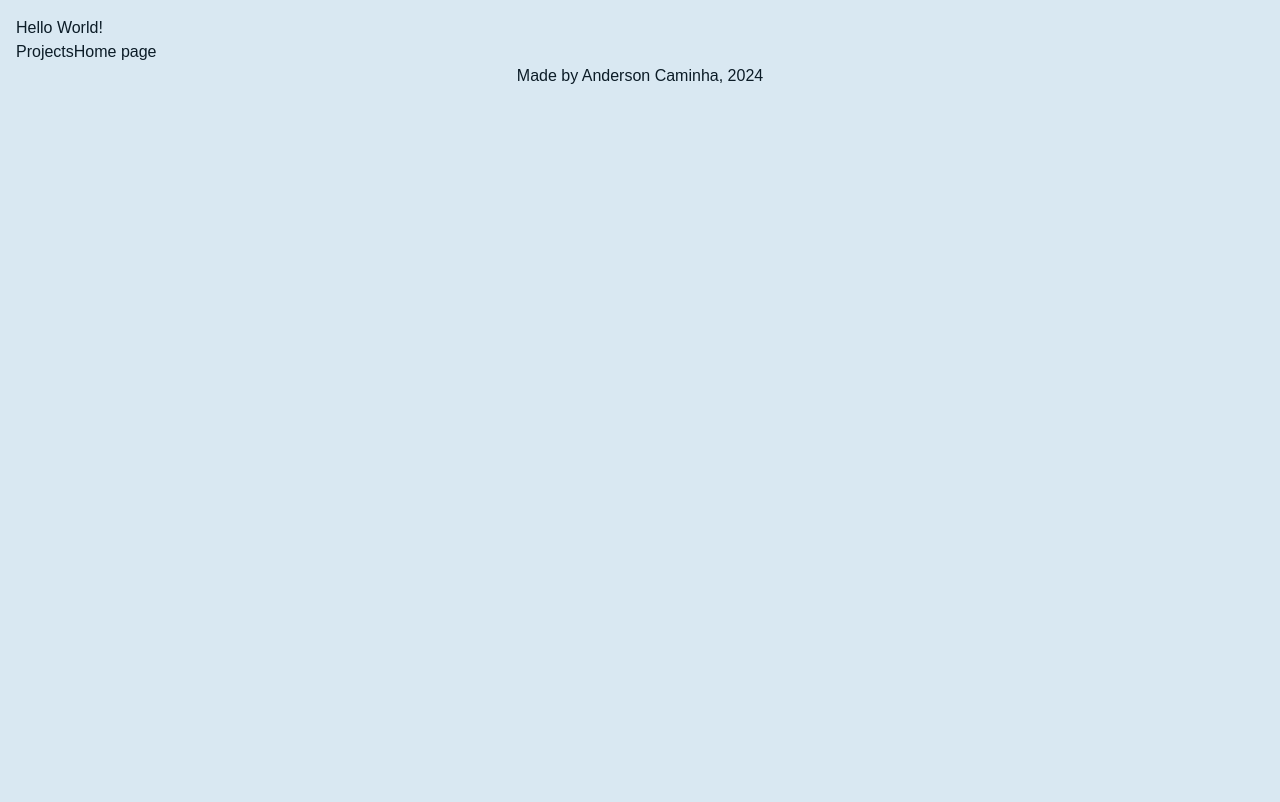
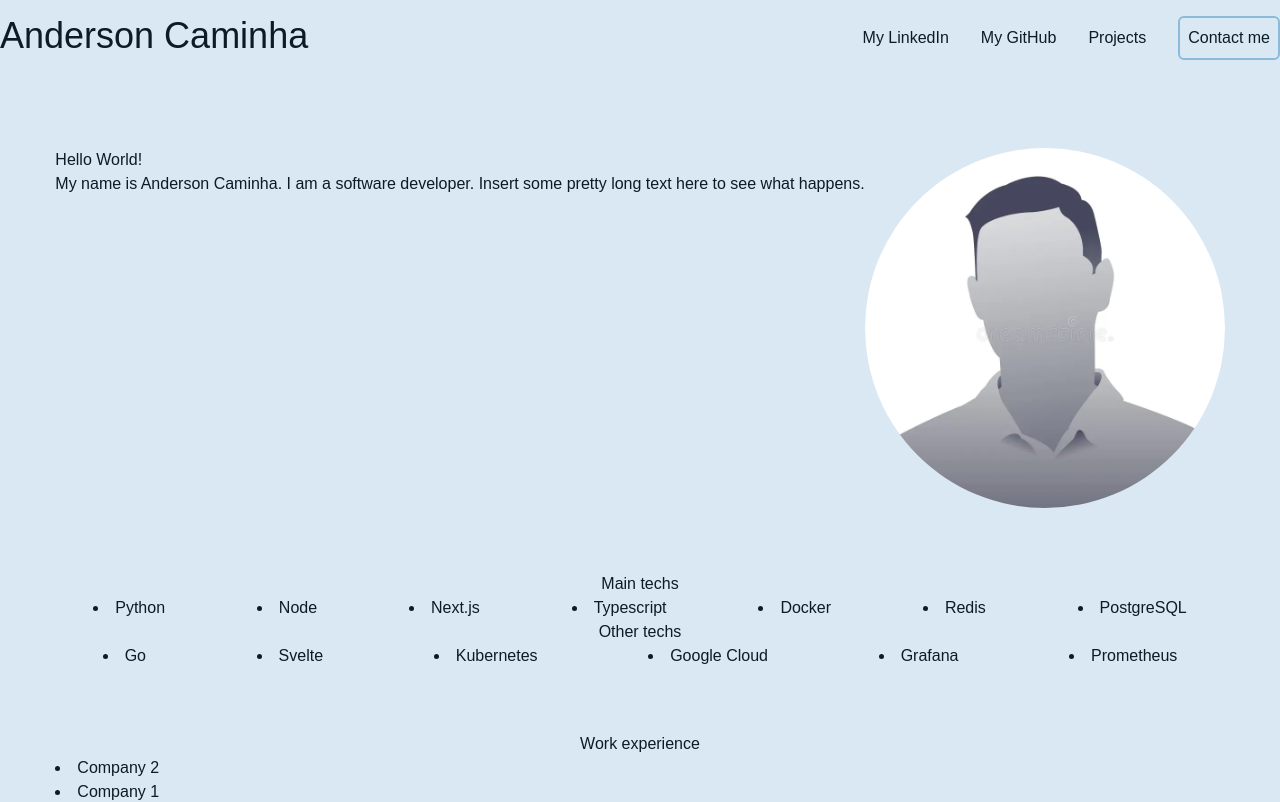
Before and after one commit to and3rcg/my-portfolio, a Next.js app: page / in a window 1280 px wide. Shown: the top 802 px of the page. Built offline with nearby package versions, Linux system fonts and the light colour scheme.

Commit message:
wip: laying down the basic structure of the page

```diff
--- /dev/null
+++ b/app/components/Header/Header.tsx
@@ -0,0 +1,22 @@
+import Link from 'next/link'
+import React from 'react'
+
+const Header = () => {
+  return (
+    <header className="md:hidden lg:block mb-6 py-4">
+        <div className="container mx-auto flex justify-between">
+            <div>
+                <Link href="/" className="text-4xl">Anderson Caminha</Link>
+            </div>
+            <div className="flex gap-8 items-center">
+                <Link href={"https://www.linkedin.com/in/anderson-cg"} target="_blank">My LinkedIn</Link>
+                <Link href={"https://github.com/and3rcg"} target="_blank">My GitHub</Link>
+                <p>Projects</p>
+                <Link href={"/contact"} className="p-2 border-2 rounded-md border-primary-300">Contact me</Link>
+            </div>
+        </div>
+    </header>
+  )
+}
+
+export default Header
--- a/app/globals.css
+++ b/app/globals.css
@@ -146,7 +146,6 @@ body {
   color: var(--foreground);
   background: var(--background);
   font-family: Arial, Helvetica, sans-serif;
-  padding: 1rem;
 }
 
 @layer utilities {
--- a/app/layout.tsx
+++ b/app/layout.tsx
@@ -1,7 +1,9 @@
 import type { Metadata } from "next";
+
 import localFont from "next/font/local";
+
+import Header from "./components/Header/Header"
 import "./globals.css";
-import Link from "next/link";
 
 const geistSans = localFont({
   src: "./fonts/GeistVF.woff",
@@ -27,14 +29,13 @@ export default function RootLayout({
   return (
     <html lang="en">
       <body
-        className={`${geistSans.variable} ${geistMono.variable} antialiased`}
+        className={`${geistSans.variable} ${geistMono.variable} antialiased grid grid-cols-1 gap-4 place-content-center`}
       >
-        {children}
-        <div>
-          <Link href="/projects">Projects</Link>
-          <Link href="/">Home page</Link>
+        <Header />
+        <div className="mx-auto">
+          {children}
         </div>
-        <footer className="mx-auto w-full">
+        <footer className="mx-auto w-full bg-primary-300">
           <p className="text-center">
             Made by Anderson Caminha, {new Date().getFullYear()}
           </p>
--- a/app/page.tsx
+++ b/app/page.tsx
@@ -1,9 +1,79 @@
-// import Image from "next/image";
+import Image from "next/image";
+
+import placeholder from "./assets/img/placeholder.webp"
 
 export default function Home() {
   return (
+  <div className="container">
+    {/* introduction */}
     <main>
-      <h1>Hello World!</h1>
+      <div className="flex justify-around py-8">
+        <div>
+          <h1>Hello World!</h1>
+          <p>My name is Anderson Caminha. I am a software developer. Insert some pretty long text here to see what happens.</p>
+        </div>
+        <div>
+          <Image src={placeholder} alt={"Profile picture"} width={360} height={360} className="rounded-full" />
+        </div>
+      </div>
     </main>
+
+    {/* tech */}
+    <section className="py-8">
+      <div>
+        <div className="flex justify-center">
+          Main techs
+        </div>
+        <div className="flex gap-4 justify-around items-center">
+          <li>Python</li>
+          <li>Node</li>
+          <li>Next.js</li>
+          <li>Typescript</li>
+          <li>Docker</li>
+          <li>Redis</li>
+          <li>PostgreSQL</li>
+        </div>
+      </div>
+      <div>
+        <div className="flex justify-center">
+          Other techs
+        </div>
+        <div className="flex gap-4 justify-around items-center">
+          <li>Go</li>
+          <li>Svelte</li>
+          <li>Kubernetes</li>
+          <li>Google Cloud</li>
+          <li>Grafana</li>
+          <li>Prometheus</li>
+        </div>
+      </div>
+    </section>
+
+    {/* work experience */}
+    <section className="py-8">
+      <div>
+        <div className="flex justify-center">
+          Work experience
+        </div>
+        <div>
+          <li>Company 2</li>
+          <li>Company 1</li>
+        </div>
+      </div>
+    </section>
+
+    {/* education */}
+    <section className="py-8">
+      <div>
+        <div className="flex justify-center">
+          Education
+        </div>
+        <div>
+          <li>Grad school (in progress)</li>
+          <li>Bachelor</li>
+        </div>
+      </div>
+    </section>
+  </div>
   );
 }
```
Also changed, not shown: app/assets/img/placeholder.webp (added).
